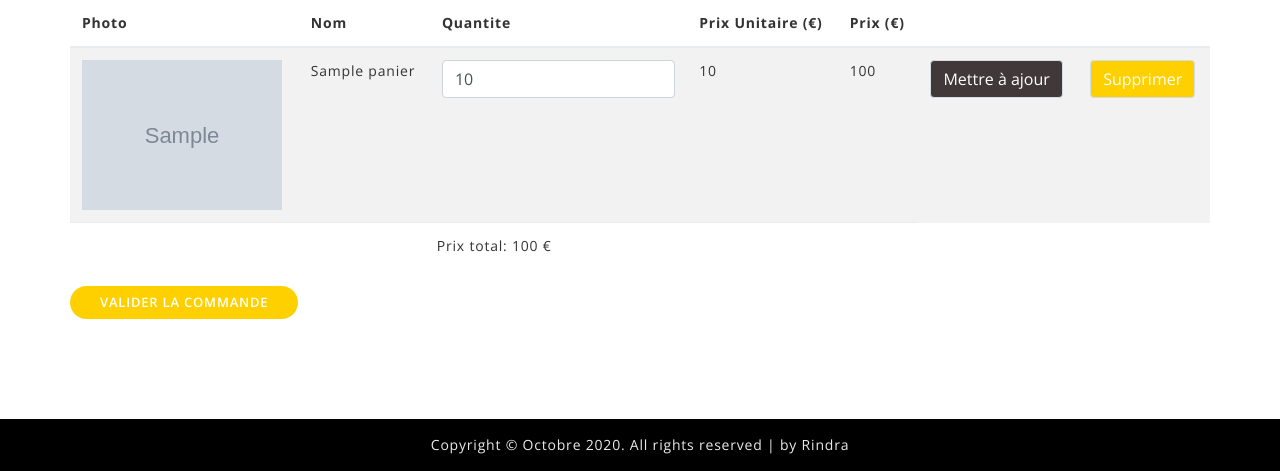
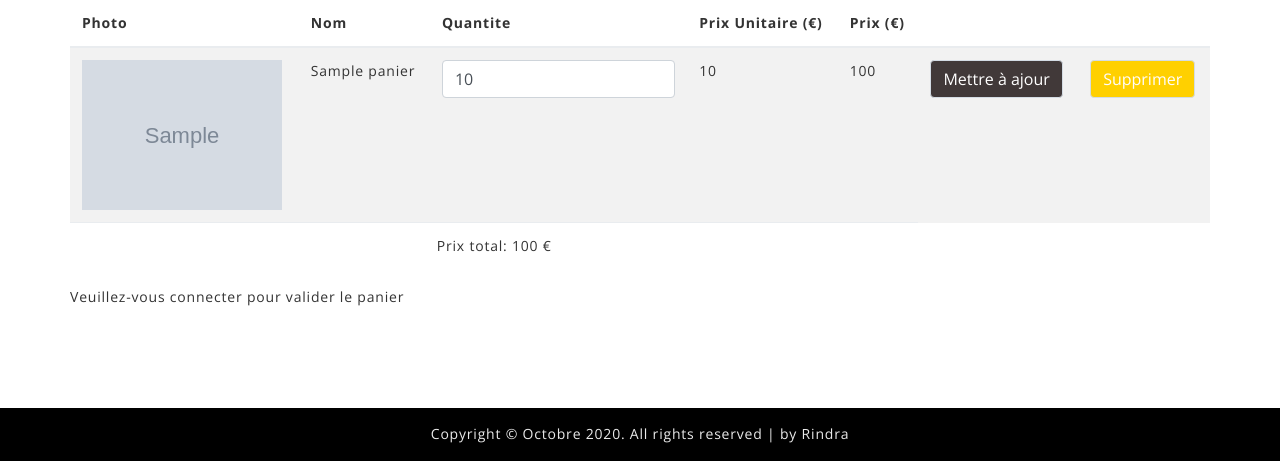
Before and after one commit to rindraRna/gestionVehicule-KUBIWEB-, a Symfony app: template templates/panier/index.html.twig in a window 1280 px wide. Shown: the part 596-1067 px from the top of the page. Run offline with Twig, Linux system fonts and the light colour scheme; the template is opened without the code that fills it: most values are stand-ins (such as "Sample title", 1, 10 or a date in 2020); grey boxes marked "Sample" are stand-in pictures; some libraries are stand-ins or nearby versions.

Commit message:
gestion erreur valider panier

```diff
--- a/templates/panier/index.html.twig
+++ b/templates/panier/index.html.twig
@@ -61,9 +61,13 @@
                         </tr>
                     </tfoot>
                 </table>
-                <div class="about-btn text">
-                    <a href="{{ path('validerCommande') }}">Valider la commande</a>
-                </div>
+                {% if clientConnecte != null %}
+                    <div class="about-btn text">
+                        <a href="{{ path('validerCommande') }}">Valider la commande</a>
+                    </div>
+                {% else %}
+                    <p>Veuillez-vous connecter pour valider le panier</p>
+                {% endif %}
                 {% endif %}
             </div>
         </div>
```
